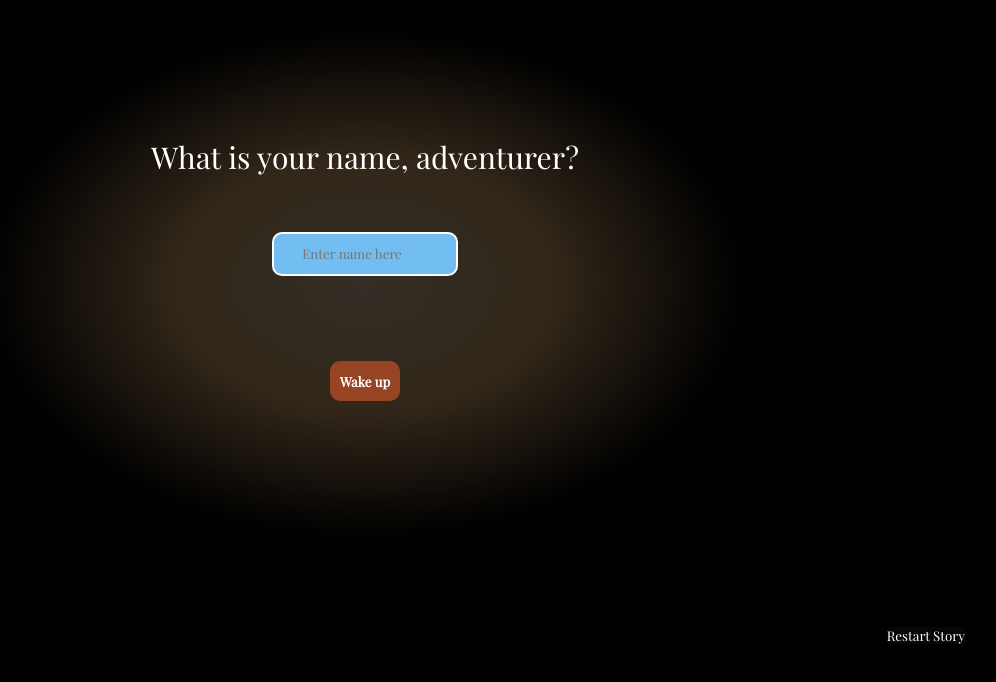
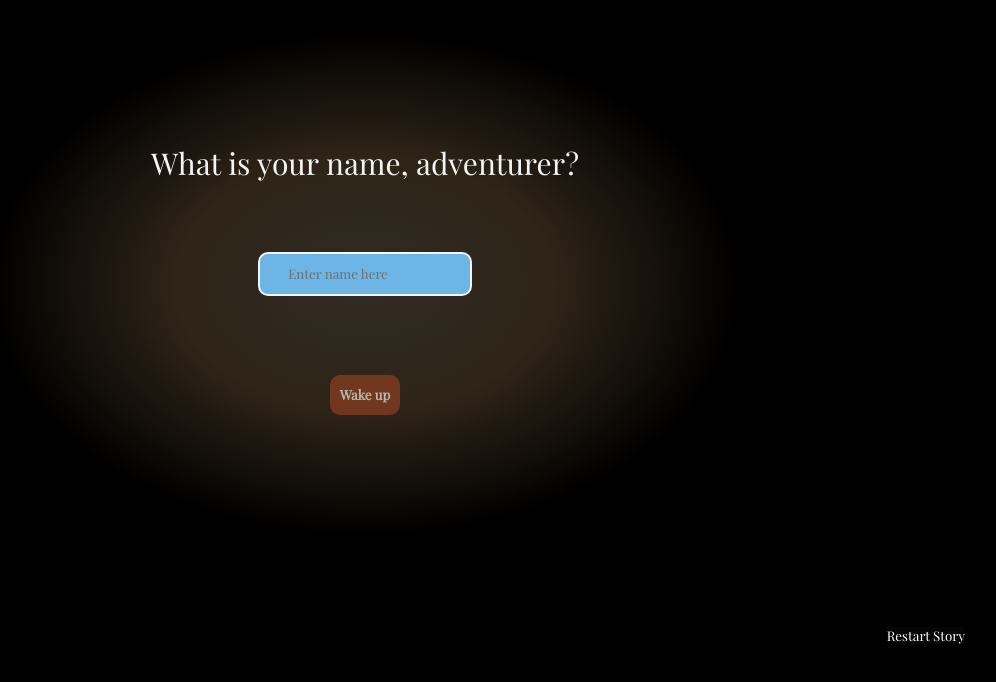
Before and after one commit to PeachyOmnivore/An-outdoor-adventure, a React (Vite) app: page /Name in a window 1280 px wide. Shown: the part 116-798 px from the top of the page, without its empty margins (275-1271 px from the left). Built offline with nearby package versions, Linux system fonts and the light colour scheme; the HTML template or start-up script is replaced by a standard one.

Commit message:
Better alignment in CSS

```diff
--- a/src/App.css
+++ b/src/App.css
@@ -9,7 +9,7 @@ body {
     width: 100vw;
     background-color: black;
     display: grid;
-    place-items: center;
+    place-content: center;
 }
 
 /* RESTART BUTTON */
@@ -26,11 +26,24 @@ body {
     color: red;
 }
 
+/* FIRST AND SECOND PAGE */
+.startAndName {
+display: grid;
+place-items: center;
+
+height: 350px;
+width: 600px;
+padding: 80px;
+
+color: white;
+background: radial-gradient( closest-side, rgba(255, 224, 187, 0.203),rgba(250, 195, 127, 0.197), rgb(0, 0, 0));
+text-align: center;
+font-size: 30px;
+
+}
+
 /* MAIN PARAGRAPH AND QUESTION */
 .page-container {
-    display: grid;
-    place-items: center;
-
     height: 350px;
     width: 600px;
     padding: 80px;
@@ -65,6 +78,7 @@ body {
     border: 2px solid white;
     border-radius: 10px;
     height: 30px;
+    width: 200px;
     padding: 5px;
 }
 
@@ -72,8 +86,8 @@ body {
 /* OPTION BUTTONS */
 .options-container {
     display: grid;
-    grid-template-columns: 1fr 1fr;
-    grid-template-rows: 1fr 1fr;
+    grid-template-columns: repeat(auto-fit, minmax(100px, 300px));
+    grid-template-rows: repeat(auto-fit, minmax(50px, 100px));
     margin-top: 20px;
 }
 
@@ -86,7 +100,7 @@ body {
     background-color: rgb(150, 68, 36);
     border: none;
     border-radius: 10px;
-    margin: 30px;
+    margin: 10px;
     height: 40px;
     padding: 10px;
 }
--- a/src/Components/name.jsx
+++ b/src/Components/name.jsx
@@ -24,7 +24,7 @@ export default function Name({ setStory, story }) {
 
     return (
         <>
-            <form onSubmit={(event) => handleSubmit(event)} className="page-container" action="">
+            <form onSubmit={(event) => handleSubmit(event)} className="startAndName fadeInOne" action="">
                 <label>What is your name, adventurer?</label>
                 <input
                     className="name-input"
@@ -34,7 +34,7 @@ export default function Name({ setStory, story }) {
                 />
                 <button
                     type="submit"
-                    className="selections">
+                    className="selections fadeInTwo">
                     Wake up
                 </button>
             </form>
--- a/src/Components/storyStart.jsx
+++ b/src/Components/storyStart.jsx
@@ -3,9 +3,9 @@ import { Link } from "react-router-dom";
 
 export default function StoryStart() {
     return (
-    <div className="page-container">
+    <div className="startAndName fadeInOne">
         <h1>Welcome to your outdoor story.</h1>
-        <p>This is an interactive story that take us on an adventure outside. This is your story, it is tailored by your decisions. So are you ready?</p>
+        <p>This is an interactive story that takes us on an adventure. This is your story, it is tailored by your decisions. So are you ready?</p>
         <Link className="start-link" to="/Name"><button className="selections">Lets go!</button></Link>
     </div>)
 }
```
